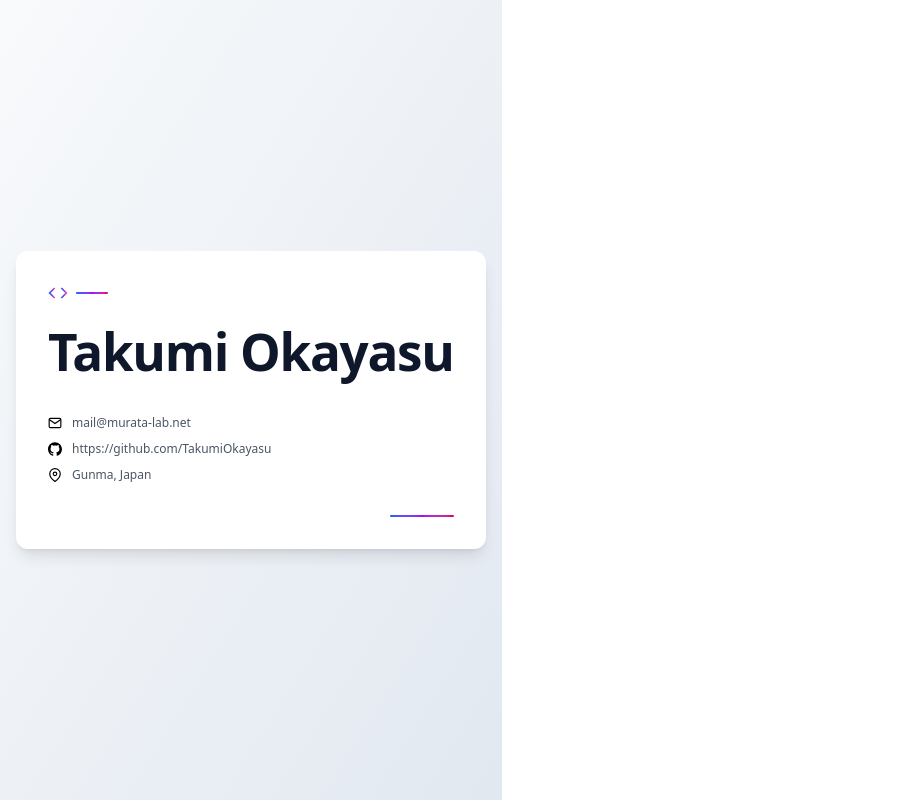
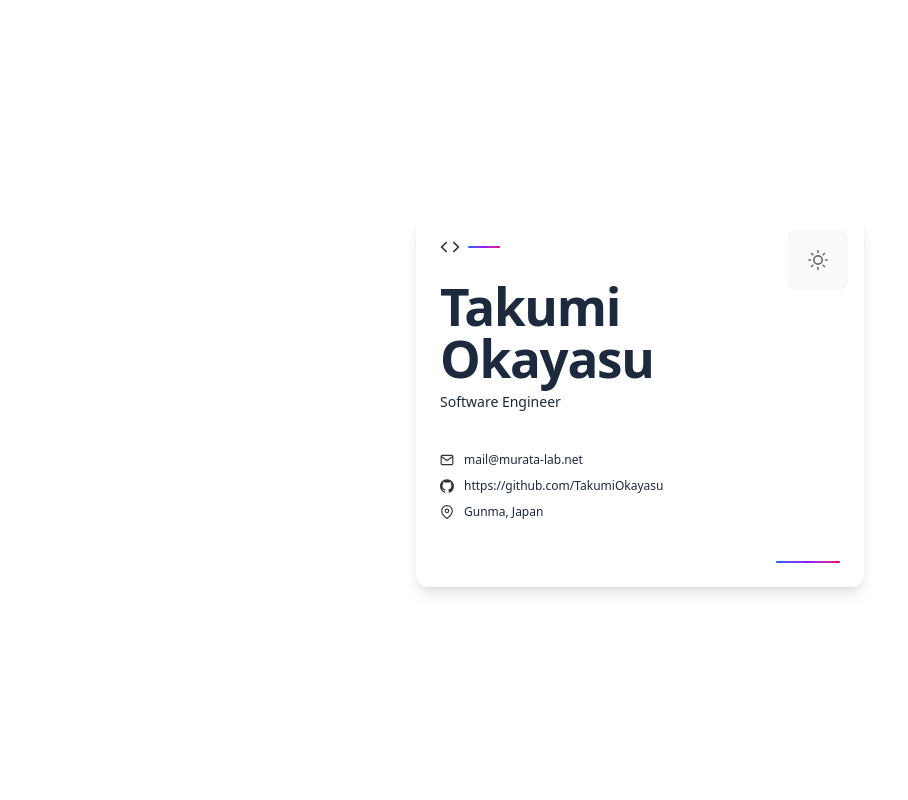
Before and after one commit to TakumiOkayasu/BusinessCard, a React (Vite) app: page / in a window 1280 px wide. Shown: the whole page, without its empty margins (0-908 px from the left). Built offline with nearby package versions, Linux system fonts and the light colour scheme.

Commit message:
feat: switch screen mode

```diff
--- a/src/App.tsx
+++ b/src/App.tsx
@@ -9,7 +9,7 @@ const App: React.FC = () => {
 
   if (loading) {
     return (
-      <div className="font-inter bg-gradient-to-br from-slate-50 to-slate-200 min-h-screen flex items-center justify-center p-4 dark:from-slate-900 dark:to-slate-800">
+      <div className="font-inter bg-white min-h-screen flex items-center justify-center p-4 dark:bg-gradient-to-br dark:from-slate-900 dark:to-slate-800">
         <div className="text-slate-600 dark:text-slate-300">読み込み中...</div>
       </div>
     );
@@ -17,7 +17,7 @@ const App: React.FC = () => {
 
   if (error) {
     return (
-      <div className="font-inter bg-gradient-to-br from-slate-50 to-slate-200 min-h-screen flex items-center justify-center p-4 dark:from-slate-900 dark:to-slate-800">
+      <div className="font-inter bg-white min-h-screen flex items-center justify-center p-4 dark:bg-gradient-to-br dark:from-slate-900 dark:to-slate-800">
         <div className="text-red-600 dark:text-red-400">エラー: {error}</div>
       </div>
     );
@@ -25,7 +25,7 @@ const App: React.FC = () => {
 
   if (!data) {
     return (
-      <div className="font-inter bg-gradient-to-br from-slate-50 to-slate-200 min-h-screen flex items-center justify-center p-4 dark:from-slate-900 dark:to-slate-800">
+      <div className="font-inter bg-white min-h-screen flex items-center justify-center p-4 dark:bg-gradient-to-br dark:from-slate-900 dark:to-slate-800">
         <div className="text-slate-600 dark:text-slate-300">
           データが見つかりません
         </div>
@@ -34,8 +34,8 @@ const App: React.FC = () => {
   }
 
   return (
-    <div className="font-inter bg-gradient-to-br from-slate-50 to-slate-200 min-h-screen flex items-center justify-center p-4 transition-colors duration-300 dark:from-slate-900 dark:to-slate-800">
-      <div className="container w-full max-w-3xl flex items-center justify-center">
+    <div className="font-inter bg-white min-h-screen flex items-center justify-center p-4 transition-colors duration-300 dark:bg-gradient-to-br dark:from-slate-900 dark:to-slate-800">
+      <div className="container w-full max-w-md flex items-center justify-center">
         <BusinessCard data={data} />
       </div>
     </div>
--- a/src/BusinessCard.tsx
+++ b/src/BusinessCard.tsx
@@ -3,6 +3,7 @@ import type React from "react";
 import BottomAccent from "./components/BottomAccent";
 import ContactInfoSection from "./components/ContactInfoSection";
 import HeaderSection from "./components/HeaderSection";
+import ThemeToggle from "./components/ThemeToggle";
 import type { BusinessCardData } from "./types";
 
 interface BusinessCardProps {
@@ -12,10 +13,11 @@ interface BusinessCardProps {
 const BusinessCard: React.FC<BusinessCardProps> = ({ data }) => {
   return (
 			<div
-				className="business-card relative w-full bg-white rounded-xl shadow-lg hover:shadow-2xl transform hover:-translate-y-0.5 transition-all duration-300 p-8 flex flex-col gap-8 dark:bg-slate-800 dark:shadow-2xl"
-				style={{ aspectRatio: "2.6 / 1" }}
+				className="business-card relative w-full bg-white rounded-xl shadow-lg hover:shadow-2xl transform hover:-translate-y-0.5 transition-all duration-300 p-6 flex flex-col justify-between dark:bg-slate-800 dark:shadow-2xl overflow-hidden"
+				style={{ aspectRatio: "1.2 / 1" }}
 			>
-				<HeaderSection name={data.name} />
+				<ThemeToggle />
+				<HeaderSection name={data.name} position={data.position} />
 				<ContactInfoSection
 					email={data.email}
 					github={data.github}
--- a/src/components/ContactInfoSection.tsx
+++ b/src/components/ContactInfoSection.tsx
@@ -8,7 +8,7 @@ interface ContactItemProps {
 
 const ContactItem: React.FC<ContactItemProps> = ({ icon, value }) => {
   return (
-    <div className="flex items-center gap-2.5 text-xs text-gray-600 hover:text-slate-900 transition-colors dark:text-gray-300 dark:hover:text-slate-50">
+    <div className="flex items-center gap-2.5 text-xs text-slate-800 hover:text-slate-900 transition-colors dark:text-white dark:hover:text-gray-100">
       {icon}
       <span className="font-medium">{value}</span>
     </div>
@@ -25,7 +25,7 @@ const ContactInfoSection: React.FC<BusinessCardData> = ({
     <img
       src="/data/email-icon.svg"
       alt="メールアイコン"
-      className="w-3.5 h-3.5 flex-shrink-0"
+      className="w-3.5 h-3.5 flex-shrink-0 brightness-0 saturate-100 invert-[20%] dark:invert-[100%]"
     />
   );
 
@@ -33,7 +33,7 @@ const ContactInfoSection: React.FC<BusinessCardData> = ({
       <img
         src="/data/github-icon.svg"
         alt="githubアイコン"
-        className="w-3.5 h-3.5 flex-shrink-0"
+        className="w-3.5 h-3.5 flex-shrink-0 brightness-0 saturate-100 invert-[20%] dark:invert-[100%]"
       />
     );
 
@@ -41,7 +41,7 @@ const ContactInfoSection: React.FC<BusinessCardData> = ({
       <img
         src="/data/location-icon.svg"
         alt="位置アイコン"
-        className="w-3.5 h-3.5 flex-shrink-0"
+        className="w-3.5 h-3.5 flex-shrink-0 brightness-0 saturate-100 invert-[20%] dark:invert-[100%]"
       />
     );
 
--- a/src/components/HeaderSection.tsx
+++ b/src/components/HeaderSection.tsx
@@ -3,18 +3,22 @@ import type React from "react";
 
 interface HeaderSectionProps {
   name: string;
+  position?: string;
 }
 
-const HeaderSection: React.FC<HeaderSectionProps> = ({ name }) => {
+const HeaderSection: React.FC<HeaderSectionProps> = ({ name, position }) => {
   return (
       <div className="header flex flex-col gap-1">
         <div className="flex items-center gap-2 mb-4">
-					<img src="/data/code-icon.svg" alt="Code icon" className="w-5 h-5" />
+          <img src="/data/code-icon.svg" alt="Code icon" className="w-5 h-5 brightness-0 saturate-100 invert-[20%] dark:invert-[100%]" />
           <div className="w-8 h-0.5 bg-gradient-to-r from-blue-600 via-purple-600 to-pink-600 rounded-full" />
         </div>
-				<h1 className="text-xl font-bold text-slate-900 -tracking-wide mb-1 dark:text-slate-50">
+        <h1 className="text-xl font-bold text-slate-800 -tracking-wide mb-1 mt-1 dark:text-white">
           {name}
         </h1>
+        {position && (
+          <p className="text-sm font-medium text-slate-800 dark:text-white">{position}</p>
+        )}
       </div>
     );
 };
--- a/src/components/Icons.tsx
+++ b/src/components/Icons.tsx
@@ -94,6 +94,8 @@ export const GitHubIcon: React.FC<IconProps> = ({
         stroke="currentColor"
         strokeWidth="2"
         aria-hidden="true"
+        role="img"
+        aria-label="GitHubアイコン"
       >
         <path d="M9 19c-5 0-8-3-8-8s3-8 8-8 8 3 8 8-3 8-8 8z"></path>
         <path d="M8.21 13.89L7 23l5.5-5.5L21 9l-11.79 4.89z"></path>
--- /dev/null
+++ b/src/components/ThemeToggle.tsx
@@ -0,0 +1,68 @@
+import type React from "react";
+import { useEffect, useState } from "react";
+
+const ThemeToggle: React.FC = () => {
+  const [isDark, setIsDark] = useState(false);
+  const [mounted, setMounted] = useState(false);
+
+  useEffect(() => {
+    setMounted(true);
+    if (typeof window !== "undefined") {
+      const theme = localStorage.getItem("theme");
+      const systemPrefersDark = window.matchMedia(
+        "(prefers-color-scheme: dark)",
+      ).matches;
+      const shouldBeDark = theme === "dark" || (!theme && systemPrefersDark);
+
+      setIsDark(shouldBeDark);
+      document.documentElement.classList.toggle("dark", shouldBeDark);
+    }
+  }, []);
+
+  const toggleTheme = () => {
+    if (typeof window !== "undefined") {
+      const newIsDark = !isDark;
+      setIsDark(newIsDark);
+      document.documentElement.classList.toggle("dark", newIsDark);
+      localStorage.setItem("theme", newIsDark ? "dark" : "light");
+    }
+  };
+
+  if (!mounted) {
+    return (
+      <button
+        type="button"
+        className="absolute top-4 right-4 p-2 rounded-full bg-white/80 hover:bg-white/90 transition-colors duration-300 z-10"
+        aria-label="テーマを切り替える"
+      >
+        <div className="w-5 h-5" />
+      </button>
+    );
+  }
+
+  return (
+    <button
+      type="button"
+      onClick={toggleTheme}
+      className="absolute top-4 right-4 p-2 rounded-full bg-white/80 hover:bg-white/90 dark:bg-white/80 dark:hover:bg-white/90 transition-colors duration-300 z-10 bg-dark/90"
+      aria-label="テーマを切り替える"
+    >
+      <img
+        src="/data/sun.svg"
+        alt="ライトモード"
+        className={`w-5 h-5  transition-all duration-300 brightness-0 saturate-100 invert-[42%] sepia-[11%] saturate-[574%] hue-rotate-[184deg] brightness-[93%] contrast-[92%] dark:invert-[20%] dark:sepia-[10%] dark:saturate-[266%] dark:hue-rotate-[184deg] dark:brightness-[80%] dark:contrast-[86%] ${
+          isDark ? "opacity-0 rotate-90" : "opacity-100 rotate-0"
+        }`}
+      />
+      <img
+        src="/data/moon.svg"
+        alt="ダークモード"
+        className={`w-5 h-5 absolute inset-0 m-auto transition-all duration-300 brightness-0 saturate-100 invert-[42%] sepia-[11%] saturate-[574%] hue-rotate-[184deg] brightness-[93%] contrast-[92%] dark:invert-[20%] dark:sepia-[10%] dark:saturate-[266%] dark:hue-rotate-[184deg] dark:brightness-[80%] dark:contrast-[86%] ${
+          isDark ? "opacity-100 rotate-0" : "opacity-0 rotate-90"
+        }`}
+      />
+    </button>
+  );
+};
+
+export default ThemeToggle;
--- a/src/index.css
+++ b/src/index.css
@@ -1,4 +1,8 @@
 @import "tailwindcss";
+
+/* Dark mode with class strategy */
+@variant dark (&:where(.dark, .dark *));
+@variant dark (&:where(.dark &));
 
 :root {
 	font-family: system-ui, Avenir, Helvetica, Arial, sans-serif;
@@ -26,7 +30,6 @@ a:hover {
 
 body {
 	margin: 0;
-	display: flex;
 	place-items: center;
 	min-width: 320px;
 	min-height: 100vh;
@@ -34,13 +37,13 @@ body {
 
 h1 {
 	font-size: 3.2em;
-	line-height: 1.1;
+	line-height: 1.0;
 }
 
 button {
 	border-radius: 8px;
 	border: 1px solid transparent;
-	padding: 0.6em 1.2em;
+	padding: 1.2em 1.2em;
 	font-size: 1em;
 	font-weight: 500;
 	font-family: inherit;
```
Lines whose indentation alone changed are shown as unchanged.
